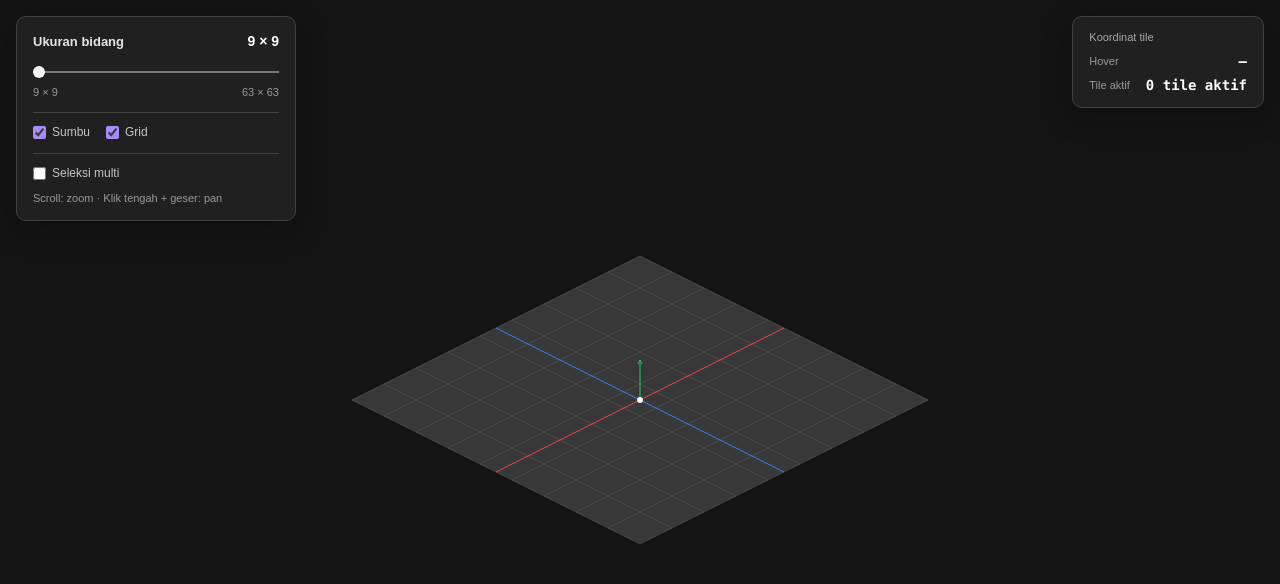
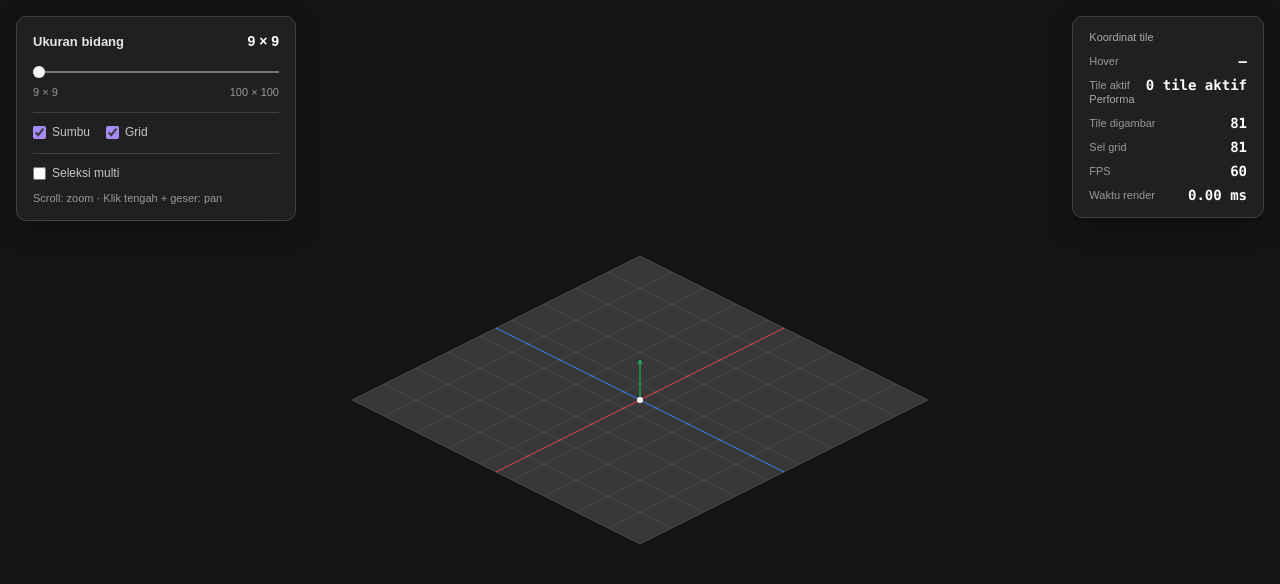
Before and after one commit to zidaneasyd/isoplay, a website with bundled scripts: page index.html in a window 1280 px wide. Built offline with nearby package versions, Linux system fonts and the light colour scheme.

Commit message:
fixing rendering

```diff
--- a/index.html
+++ b/index.html
@@ -13,8 +13,8 @@
       <h1>Ukuran bidang</h1>
       <output id="grid-size-value" for="grid-size">9 × 9</output>
     </div>
-    <input id="grid-size" type="range" min="9" max="63" step="2" value="9" aria-label="Ukuran bidang">
-    <div class="inspector-range" aria-hidden="true"><span>9 × 9</span><span>63 × 63</span></div>
+    <input id="grid-size" type="range" min="9" max="100" step="1" value="9" aria-label="Ukuran bidang">
+    <div class="inspector-range" aria-hidden="true"><span>9 × 9</span><span>100 × 100</span></div>
     <div class="inspector-toggles">
       <label><input id="show-axes" type="checkbox" checked> <span>Sumbu</span></label>
       <label><input id="show-grid" type="checkbox" checked> <span>Grid</span></label>
@@ -24,10 +24,15 @@
     </div>
     <p class="inspector-help">Scroll: zoom · Klik tengah + geser: pan</p>
   </section>
-  <section class="hover-card" aria-label="Koordinat tile yang diarahkan">
+  <section class="hover-card" aria-label="Koordinat tile dan statistik render">
     <h2>Koordinat tile</h2>
     <div class="coordinate-row"><span>Hover</span><output id="hover-coordinates" aria-live="polite">—</output></div>
     <div class="coordinate-row"><span>Tile aktif</span><output id="active-coordinates" aria-live="polite">0 tile aktif</output></div>
+    <h2 class="stats-heading">Performa</h2>
+    <div class="coordinate-row"><span>Tile digambar</span><output id="rendered-tiles">—</output></div>
+    <div class="coordinate-row"><span>Sel grid</span><output id="rendered-grid-cells">—</output></div>
+    <div class="coordinate-row"><span>FPS</span><output id="render-fps">—</output></div>
+    <div class="coordinate-row"><span>Waktu render</span><output id="render-time">—</output></div>
   </section>
   <script type="module" src="./src/js/main.js?v=camera-1"></script>
 </body>
--- a/src/js/main.js
+++ b/src/js/main.js
@@ -2,7 +2,7 @@ import { createCanvas } from "./canvas.js";
 import { attachCameraControls, createCamera } from "./camera.js?v=camera-1";
 import { startRenderLoop } from "./animation.js";
 import { preventBrowserZoom } from "./browser-controls.js";
-import { drawGrid, drawTile, drawTiles } from "./renderer.js";
+import { drawGrid, drawTile, drawTiles, getVisibleTileBounds, isTileInBounds } from "./renderer.js";
 import { gridToScreen, tileH } from "./isometric.js";
 import { createInspector } from "./inspector.js?v=camera-1";
 import { createGridTiles } from "./grid-model.js";
@@ -26,6 +26,12 @@ const panel = createTileInfoPanel(
   document.getElementById("hover-coordinates"),
   document.getElementById("active-coordinates")
 );
+const renderStats = {
+  tiles: document.getElementById("rendered-tiles"),
+  gridCells: document.getElementById("rendered-grid-cells"),
+  fps: document.getElementById("render-fps"),
+  time: document.getElementById("render-time"),
+};
 const camera = createCamera();
 const interaction = attachTileInteraction(canvas, {
   getCanvasSize: getSize,
@@ -66,9 +72,15 @@ resizeCanvas();
 
 let cachedGridSize = null;
 let gridTiles = [];
-startRenderLoop(() => {
+let fpsElapsed = 0;
+let fpsFrames = 0;
+let measuredFps = null;
+startRenderLoop((dt) => {
+  const renderStartedAt = performance.now();
   const { width, height } = getSize();
   const gridSize = inspector.getGridSize();
+  const showGrid = inspector.getShowGrid();
+  const visibleBounds = getVisibleTileBounds(camera, width, height);
   const strokeScale = 1 / camera.getState().zoom;
   if (gridSize !== cachedGridSize) {
     cachedGridSize = gridSize;
@@ -79,11 +91,18 @@ startRenderLoop(() => {
   context.clearRect(0, 0, width, height);
   context.save();
   camera.applyToContext(context, width, height);
-  drawTiles(context, width, height, gridTiles, { alreadySorted: true });
+  let renderedTiles = drawTiles(context, width, height, gridTiles, {
+    alreadySorted: true,
+    bounds: visibleBounds,
+    strokeColor: showGrid ? "#484848" : null,
+    strokeWidth: strokeScale,
+  });
+  const renderedGridCells = showGrid ? renderedTiles : 0;
   drawGrid(context, width, height, gridSize, gridSize, {
     showAxes: inspector.getShowAxes(),
-    showGrid: inspector.getShowGrid(),
+    showGrid: false,
     strokeScale,
+    bounds: visibleBounds,
   });
 
   const hoveredTile = interaction.getHoveredTile();
@@ -97,9 +116,11 @@ startRenderLoop(() => {
       "rgba(255, 184, 138, 0.5)",
       2 * strokeScale
     );
+    renderedTiles += 1;
   }
 
   for (const tile of selection.getTiles()) {
+    if (!isTileInBounds(tile, visibleBounds)) continue;
     const position = gridToScreen(tile.col, tile.row);
     drawTile(
       context,
@@ -109,6 +130,28 @@ startRenderLoop(() => {
       "rgba(211, 198, 255, 0.5)",
       2 * strokeScale
     );
+    renderedTiles += 1;
   }
   context.restore();
+
+  const renderDuration = performance.now() - renderStartedAt;
+  if (dt > 0) {
+    fpsElapsed += dt;
+    fpsFrames += 1;
+    if (fpsElapsed >= 0.5) {
+      measuredFps = Math.round(fpsFrames / fpsElapsed);
+      fpsElapsed = 0;
+      fpsFrames = 0;
+    }
+  }
+  if (renderStats.tiles) {
+    renderStats.tiles.textContent = String(renderedTiles);
+  }
+  if (renderStats.gridCells) {
+    renderStats.gridCells.textContent = String(renderedGridCells);
+  }
+  if (renderStats.fps) {
+    renderStats.fps.textContent = measuredFps === null ? "—" : String(measuredFps);
+  }
+  if (renderStats.time) renderStats.time.textContent = `${renderDuration.toFixed(2)} ms`;
 });
--- a/src/js/renderer.js
+++ b/src/js/renderer.js
@@ -1,6 +1,7 @@
-import { gridToScreen, tileW, tileH } from "./isometric.js";
+import { gridToScreen, screenToGrid, tileW, tileH } from "./isometric.js";
 
 const elevationStep = tileH / 2;
+const tileBatchSize = 64;
 
 export function drawTile(context, centerX, centerY, color, strokeColor = null, strokeWidth = 1) {
   context.beginPath();
@@ -18,7 +19,67 @@ export function drawTile(context, centerX, centerY, color, strokeColor = null, s
   }
 }
 
-export function drawTiles(context, width, height, tiles, { alreadySorted = false } = {}) {
+export function getVisibleTileBounds(camera, width, height) {
+  const corners = [
+    { x: 0, y: 0 },
+    { x: width, y: 0 },
+    { x: width, y: height },
+    { x: 0, y: height },
+  ].map((point) => {
+    const world = camera.screenToWorld(point, width, height);
+    return screenToGrid(world.x - width / 2, world.y - height / 2);
+  });
+  const columns = corners.map(({ col }) => col);
+  const rows = corners.map(({ row }) => row);
+  const { zoom, offsetX, offsetY } = camera.getState();
+
+  // A tile spans one grid unit along each projected axis. The margin keeps
+  // diamonds intersecting a viewport edge from being culled by their centers.
+  return {
+    minCol: Math.floor(Math.min(...columns)) - 1,
+    maxCol: Math.ceil(Math.max(...columns)) + 1,
+    minRow: Math.floor(Math.min(...rows)) - 1,
+    maxRow: Math.ceil(Math.max(...rows)) + 1,
+    width,
+    height,
+    zoom,
+    offsetX,
+    offsetY,
+  };
+}
+
+export function isTileInBounds(tile, bounds) {
+  if (!bounds) return true;
+  if (
+    tile.col < bounds.minCol || tile.col > bounds.maxCol
+    || tile.row < bounds.minRow || tile.row > bounds.maxRow
+  ) return false;
+
+  const centerX = bounds.width / 2 + bounds.offsetX
+    + (tile.col - tile.row) * tileW / 2 * bounds.zoom;
+  const centerY = bounds.height / 2 + bounds.offsetY
+    + ((tile.col + tile.row) * tileH / 2 - (tile.height ?? 0) * elevationStep) * bounds.zoom;
+  const halfWidth = tileW / 2 * bounds.zoom;
+  const halfHeight = tileH / 2 * bounds.zoom;
+  const overlapsX = centerX + halfWidth >= 0 && centerX - halfWidth <= bounds.width;
+  const overlapsY = centerY + halfHeight >= 0 && centerY - halfHeight <= bounds.height;
+  const diagonalExtent = Math.max(halfWidth, halfHeight);
+  const diagonalSum = centerX + centerY;
+  const diagonalDifference = centerX - centerY;
+
+  return overlapsX && overlapsY
+    && diagonalSum + diagonalExtent >= 0
+    && diagonalSum - diagonalExtent <= bounds.width + bounds.height
+    && diagonalDifference + diagonalExtent >= -bounds.height
+    && diagonalDifference - diagonalExtent <= bounds.width;
+}
+
+export function drawTiles(context, width, height, tiles, {
+  alreadySorted = false,
+  bounds = null,
+  strokeColor = null,
+  strokeWidth = 1,
+} = {}) {
   const originX = width / 2;
   const originY = height / 2;
   const sortedTiles = alreadySorted ? tiles : [...tiles].sort((a, b) =>
@@ -28,15 +89,57 @@ export function drawTiles(context, width, height, tiles, { alreadySorted = false
     || a.row - b.row
   );
 
+  let renderedTiles = 0;
+  let currentColor = null;
+  let batchCount = 0;
+  const flushBatch = () => {
+    if (batchCount === 0) return;
+    context.fillStyle = currentColor;
+    context.fill();
+    if (strokeColor) {
+      context.strokeStyle = strokeColor;
+      context.lineWidth = strokeWidth;
+      context.stroke();
+    }
+    batchCount = 0;
+  };
+
   for (const tile of sortedTiles) {
+    if (!isTileInBounds(tile, bounds)) continue;
+    const color = tile.color ?? "#383838";
     const position = gridToScreen(tile.col, tile.row);
-    drawTile(
-      context,
-      originX + position.x,
-      originY + position.y - tile.height * elevationStep,
-      tile.color ?? "#383838"
-    );
+    const canBatch = color === "#383838" && (tile.height ?? 0) === 0;
+    if (!canBatch) {
+      flushBatch();
+      drawTile(
+        context,
+        originX + position.x,
+        originY + position.y - tile.height * elevationStep,
+        color,
+        strokeColor,
+        strokeWidth
+      );
+      currentColor = null;
+      renderedTiles += 1;
+      continue;
+    }
+    if (color !== currentColor || batchCount >= tileBatchSize) {
+      flushBatch();
+      currentColor = color;
+      context.beginPath();
+    }
+    const centerX = originX + position.x;
+    const centerY = originY + position.y - tile.height * elevationStep;
+    context.moveTo(centerX, centerY - tileH / 2);
+    context.lineTo(centerX + tileW / 2, centerY);
+    context.lineTo(centerX, centerY + tileH / 2);
+    context.lineTo(centerX - tileW / 2, centerY);
+    context.closePath();
+    batchCount += 1;
+    renderedTiles += 1;
   }
+  flushBatch();
+  return renderedTiles;
 }
 
 export function drawGrid(
@@ -45,18 +148,24 @@ export function drawGrid(
   height,
   gridWidth,
   gridHeight = gridWidth,
-  { showAxes = true, showGrid = true, strokeScale = 1 } = {}
+  { showAxes = true, showGrid = true, strokeScale = 1, bounds = null } = {}
 ) {
   // Cell coordinates are centered on the world origin; odd dimensions put (0, 0) on a cell.
   const colCenter = (gridWidth - 1) / 2;
   const rowCenter = (gridHeight - 1) / 2;
   const originX = width / 2;
   const originY = height / 2;
+  let renderedGridCells = 0;
 
   if (showGrid) {
     // Grid lines are guides only; tile surfaces are drawn independently by drawTiles.
-    for (let row = 0; row < gridHeight; row += 1) {
-      for (let col = 0; col < gridWidth; col += 1) {
+    const firstRow = bounds ? Math.max(0, Math.ceil(bounds.minRow + rowCenter)) : 0;
+    const lastRow = bounds ? Math.min(gridHeight - 1, Math.floor(bounds.maxRow + rowCenter)) : gridHeight - 1;
+    const firstCol = bounds ? Math.max(0, Math.ceil(bounds.minCol + colCenter)) : 0;
+    const lastCol = bounds ? Math.min(gridWidth - 1, Math.floor(bounds.maxCol + colCenter)) : gridWidth - 1;
+    for (let row = firstRow; row <= lastRow; row += 1) {
+      for (let col = firstCol; col <= lastCol; col += 1) {
+        if (!isTileInBounds({ col: col - colCenter, row: row - rowCenter }, bounds)) continue;
         const position = gridToScreen(col - colCenter, row - rowCenter);
         const tileX = originX + position.x;
         const tileY = originY + position.y;
@@ -69,11 +178,12 @@ export function drawGrid(
         context.strokeStyle = "#484848";
         context.lineWidth = strokeScale;
         context.stroke();
+        renderedGridCells += 1;
       }
     }
   }
 
-  if (!showAxes) return;
+  if (!showAxes) return renderedGridCells;
 
   const colAxisStart = gridToScreen(-gridWidth / 2, 0);
   const colAxisEnd = gridToScreen(gridWidth / 2, 0);
@@ -118,4 +228,6 @@ export function drawGrid(
   context.arc(originX, originY, 3 * strokeScale, 0, Math.PI * 2);
   context.fillStyle = "#f5f5f5";
   context.fill();
+
+  return renderedGridCells;
 }
```
Also changed, not shown: test/main-integration.test.js (+3 -3 lines), test/renderer-scenarios.test.js (+17 -2 lines).
